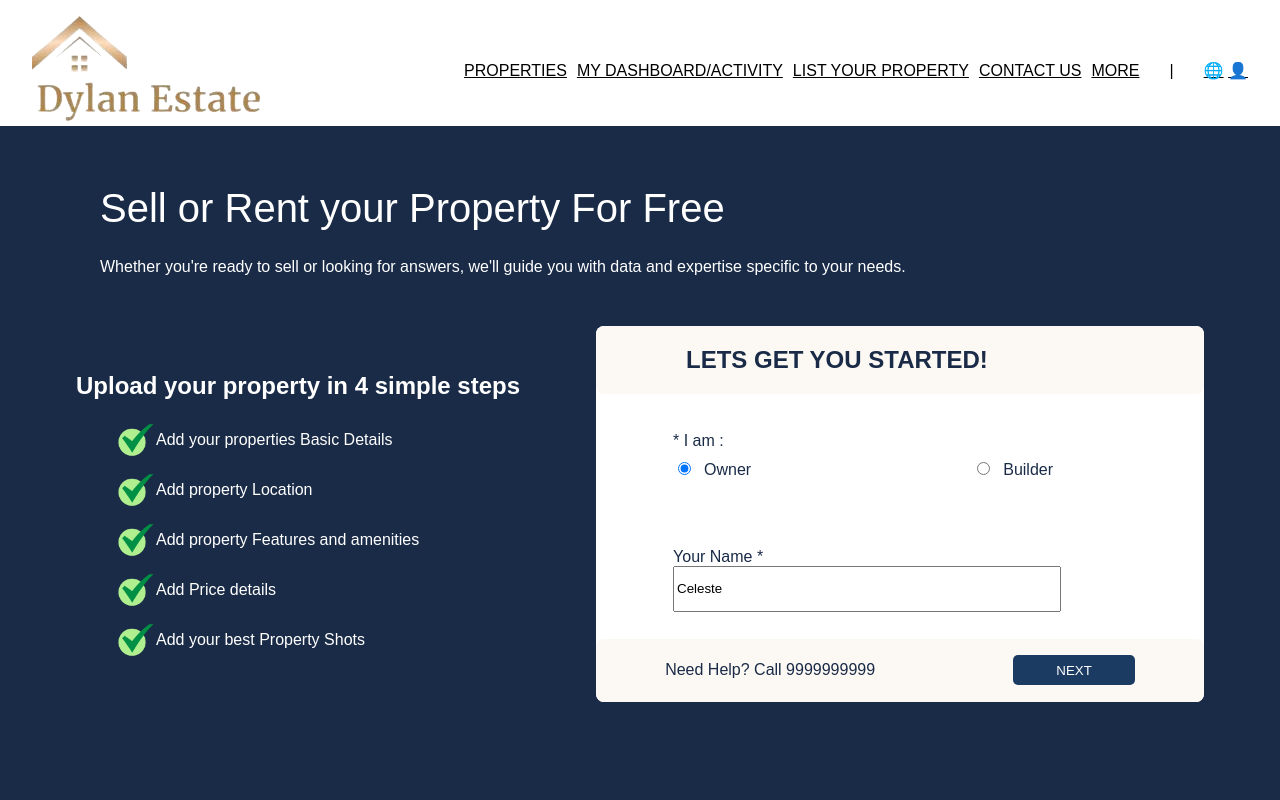
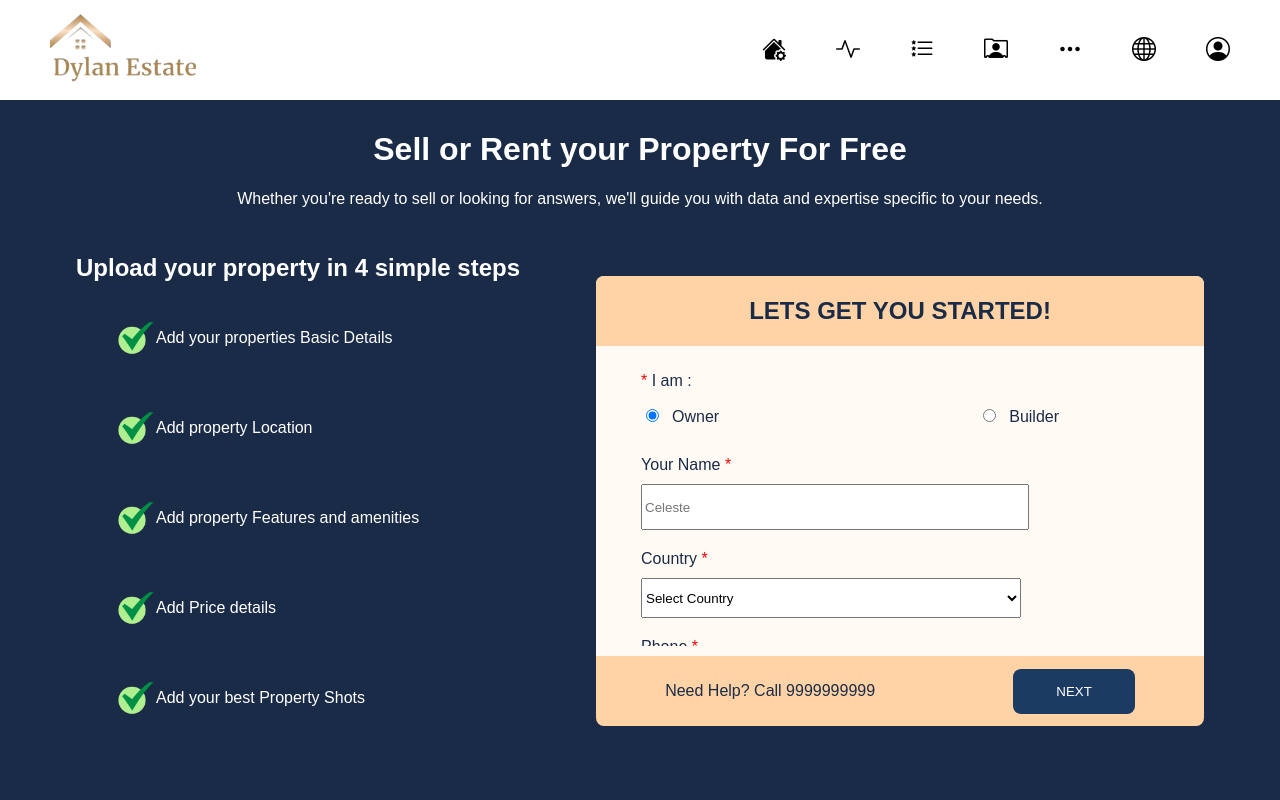
Before and after one commit to athawalesanket0/Real-Estate, a plain HTML site: page index.html in a window 1280 px wide. Drawn offline with nearby package versions, Linux system fonts and the light colour scheme.

Commit message:
Updated index page

```diff
--- a/index.css
+++ b/index.css
@@ -14,12 +14,11 @@ header {
     padding: 1rem 2rem;
     background-color: white;
     text-decoration: none;
-    padding: 16px 32px 0 32px;
-    /* column-gap: 100px; */
+    padding: 0 50px;
 }
 
-nav {
-    display: flex;
+.logo img {
+    width: 150px;
 }
 
 .header-nav {
@@ -31,34 +30,23 @@ nav {
 ul {
     display: flex;
     justify-content: space-between;
-    gap: 10px;
+    gap: 50px;
+    list-style: none;
 }
 
-ul a,
-a {
+ul a {
     color: black;
+    text-decoration: none;
 }
 
-main h1,
-main p {
-    padding-left: 100px;
-}
-
-main h1 {
-    margin-top: 60px;
-    font-size: 40px;
-    font-weight: 500;
-}
-
-main p {
-    margin-top: 10px;
-    margin-bottom: 50px;
+main .heading {
+    text-align: center;
+    padding: 10px 0;
 }
 
 .property {
     display: flex;
     justify-content: space-evenly;
-    margin-top: 2rem;
     align-items: center;
 }
 
@@ -73,71 +61,91 @@ main p {
     align-items: stretch;
 }
 
-.li {
+li {
     display: flex;
     align-items: center;
 }
 
 .form {
-    background-color: white;
+    background-color: #fffbf4;
     color: #1a2b47;
     padding: 2rem;
     border-radius: 8px;
     width: 608px;
-    height: 376px;
+    height: 415px;
     padding: 0;
 }
 
 .form-heading {
-    background: #FCF8F4;
+    background: #ffd3a6;
     width: 608px;
-    height: 68px;
+    height: 70px;
     margin: 0;
     display: flex;
     align-items: center;
-    border-radius: 8px;
-}
-
-.form-heading h2 {
-    padding-left: 90px;
+    justify-content: center;
+    border-radius: 8px 8px 0 0;
+    text-align: center;
 }
 
 .form-group {
     display: flex;
     flex-direction: column;
-    padding: 30px 0 30px 77px;
-    width: 518px;
-    height: 64px;
+    padding: 10px 45px 10px 45px;
+    width: auto;
     justify-content: space-evenly;
     align-items: stretch;
+}
+
+span {
+    color: red;
+}
+
+label,
+a {
+    margin-bottom: 10px;
 }
 
 .radio-group {
     display: flex;
     justify-content: space-between;
-    align-items: stretch;
-    width: 380px;
+    padding-right: 100px;
+    width: auto;
+}
+
+.radio {
+    display: flex;
+    align-items: baseline;
+    column-gap: 10px;
+}
+
+h4 {
+    padding-left: 77px;
 }
 
 .form-group-otp {
-    margin-top: 20px;
+    /* margin-top: 20px; */
     display: flex;
     align-items: center;
     flex-direction: column;
-    padding: 30px 0px 130px 68px;
-    width: 518px;
-    height: 64px;
+    padding: 85px 30px;
+    /* width: 518px; */
+    /* height: 64px; */
     justify-content: space-between;
     align-items: stretch;
     row-gap: 30px;
 }
 
+.otp-heading {
+    display: flex;
+    justify-content: space-around;
+    align-items: center;
+}
+
 .otp {
     display: flex;
-    width: 380px;
-    height: 64px;
-    justify-content: space-around;
-    align-items: stretch;
+    justify-content: center;
+    align-items: center;
 }
 
 #otp-input {
@@ -160,34 +168,45 @@ main p {
 }
 
 form {
-    height: 245px;
+    height: 300px;
     overflow-x: hidden;
     overflow-y: auto;
 }
 
 .footer {
     display: flex;
+    position: relative;
+    top: 10px;
 }
 
 .footer-details {
-    background: #FCF8F4;
+    background: #ffd3a6;
     width: 608px;
-    height: 63px;
+    height: 70px;
     margin: 0;
     display: flex;
     align-items: center;
     justify-content: space-around;
-    border-radius: 8px;
+    border-radius: 0 0 8px 8px;
 }
 
-.footer-details button {
+.footer-details button,
+.footer-details a {
     background: #1c3b63;
     color: #fff;
-    border-radius: 5px;
+    border-radius: 8px;
     width: 20%;
-    height: 30px;
+    height: 45px;
     border: none;
     cursor: pointer;
+    text-decoration: none;
+    text-align: center;
+}
+
+.footer-details a {
+    display: flex;
+    align-items: center;
+    justify-content: center;
 }
 
 .form {
--- a/index.html
+++ b/index.html
@@ -5,6 +5,7 @@
     <meta charset="UTF-8">
     <meta name="viewport" content="width=device-width, initial-scale=1.0">
     <title>Real Estate</title>
+    <link rel="stylesheet" href="https://cdn.jsdelivr.net/npm/bootstrap-icons@1.11.3/font/bootstrap-icons.min.css">
     <link rel="stylesheet" href="index.css">
 </head>
 
@@ -17,68 +18,80 @@
             <div class="header-nav">
                 <nav>
                     <ul>
-                        <div><a href="#">PROPERTIES</a></div>
-                        <div><a href="#">MY DASHBOARD/ACTIVITY</a></div>
-                        <div><a href="#">LIST YOUR PROPERTY</a></div>
-                        <div><a href="#">CONTACT US</a></div>
-                        <div><a href="#">MORE</a></div>
+                        <li>
+                            <h1><a href="#" title="Properties"><i class="bi bi-house-gear-fill"></i></a></h1>
+                        </li>
+                        <li>
+                            <h1><a href="#" title="Activity"><i class="bi bi-activity"></i></a></h1>
+                        </li>
+                        <li>
+                            <h1><a href="#" title="Property-list"><i class="bi bi-list-stars"></i></a></h1>
+                        </li>
+                        <li>
+                            <h1><a href="#" title="contact"><i class="bi bi-person-rolodex"></i></a></h1>
+                        </li>
+                        <li>
+                            <h1><a href="#" title="more"><i class="bi bi-three-dots"></i></a></h1>
+                        </li>
+                        <li>
+                            <h1><a href="#" title="ln"><i class="bi bi-globe"></i></a></h1>
+                        </li>
+                        <li>
+                            <h1><a href="#" title="user"><i class="bi bi-person-circle"></i></a></h1>
+                        </li>
                     </ul>
                 </nav>
-                <div>|</div>
-                <div class="user-actions">
-                    <a href="#" class="language-icon">🌐</a>
-                    <a href="#" class="user-icon">👤</a>
-                </div>
             </div>
         </header>
 
         <main>
-            <h1>Sell or Rent your Property For Free</h1>
-            <p>Whether you're ready to sell or looking for answers, we'll guide you with data and expertise specific to
-                your needs.</p>
-            <div class="content-wrapper">
+            <div class="heading">
+                <h1>Sell or Rent your Property For Free</h1>
+                <p>Whether you're ready to sell or looking for answers, we'll guide you with data and expertise specific
+                    to
+                    your needs.</p>
+            </div>
                 <div class="property">
                     <div class="steps">
-                        <div>
                             <h2>Upload your property in 4 simple steps</h2>
                             <ul>
-                                <div class="li"><img src="assets/right.png" alt="tick right" width="40px"
-                                        height="40px">Add your properties Basic Details</div>
-                                <div class="li"><img src="assets/right.png" alt="tick right" width="40px"
-                                        height="40px">Add property Location</div>
-                                <div class="li"><img src="assets/right.png" alt="tick right" width="40px"
-                                        height="40px">Add property Features and amenities</div>
-                                <div class="li"><img src="assets/right.png" alt="tick right" width="40px"
-                                        height="40px">Add Price details</div>
-                                <div class="li"><img src="assets/right.png" alt="tick right" width="40px"
-                                        height="40px">Add your best Property Shots</div>
+                                <li><img src="assets/right.png" alt="tick right" width="40px"
+                                        height="40px">Add your properties Basic Details</li>
+                                <li><img src="assets/right.png" alt="tick right" width="40px"
+                                        height="40px">Add property Location</li>
+                                <li><img src="assets/right.png" alt="tick right" width="40px"
+                                        height="40px">Add property Features and amenities</li>
+                                <li><img src="assets/right.png" alt="tick right" width="40px"
+                                        height="40px">Add Price details</li>
+                                <li><img src="assets/right.png" alt="tick right" width="40px"
+                                        height="40px">Add your best Property Shots</li>
                             </ul>
-                        </div>
                     </div>
+
                     <div class="form active" id="details-form">
                         <div class="form-heading">
                             <h2>LETS GET YOU STARTED!</h2>
                         </div>
                         <form>
                             <div class="form-group">
-                                <label>* I am :</label>
+                                <p><span>*</span> I am :</p>
                                 <div class="radio-group">
-                                    <div style="display: flex; align-items: baseline; column-gap: 10px;">
+                                    <div class="radio">
                                         <input type="radio" id="owner" name="userType" checked>
                                         <label for="owner">Owner</label>
                                     </div>
-                                    <div style="display: flex; align-items: baseline; column-gap: 10px;">
+                                    <div class="radio">
                                         <input type="radio" id="builder" name="userType">
                                         <label for="builder">Builder</label>
                                     </div>
                                 </div>
                             </div>
                             <div class="form-group">
-                                <label for="name">Your Name *</label>
-                                <input type="text" id="name" name="name" value="Celeste" required>
+                                <label for="name">Your Name <span>*</span></label>
+                                <input type="text" id="name" name="name" placeholder="Celeste" required>
                             </div>
                             <div class="form-group">
-                                <label for="country">Country *</label>
+                                <label for="country">Country <span>*</span></label>
                                 <select id="country" name="country" required>
                                     <option value="">Select Country</option>
                                     <option value="us">United States</option>
@@ -86,13 +99,13 @@
                                 </select>
                             </div>
                             <div class="form-group">
-                                <label for="phone">Phone *</label>
-                                <input type="tel" id="phone" name="phone" value="999-999-9999" required>
+                                <label for="phone">Phone <span>*</span></label>
+                                <input type="tel" id="phone" name="phone" placeholder="999-999-9999" required>
                             </div>
-                            <h4 style="padding-left: 77px;">OR</h4>
+                            <h4>OR</h4>
                             <div class="form-group">
-                                <label for="email">Email *</label>
-                                <input type="email" id="email" name="email" value="celeste@example.com" required>
+                                <label for="email">Email <span>*</span></label>
+                                <input type="email" id="email" name="email" placeholder="celeste@example.com" required>
                             </div>
                         </form>
                         <div class="footer">
@@ -108,24 +121,22 @@
                             <h2>LETS GET YOU STARTED!</h2>
                         </div>
                         <div class="form-group-otp">
-                            <div class="otp">
+                            <div class="otp-heading">
                                 <label>Enter OTP sent on 999-999-9999</label>
                                 <a href="#">Change</a>
                             </div>
-                            <div style="width: 362px; margin-left: 20px;">
-                                <input type="text" id="otp-input" class="otp-placeholder" readonly>
+                            <div class="otp">
+                                <input type="text" id="otp-input" class="otp-placeholder" title="otp" readonly>
                             </div>
                         </div>
                         <div class="footer">
                             <div class="footer-details">
                                 Need Help? Call 9999999999
-                                <button type="submit"><a style="color: white; text-decoration: none"
-                                        href="property.html">NEXT</a></button>
+                                <a href="property.html">NEXT</a>
                             </div>
                         </div>
                     </div>
                 </div>
-            </div>
         </main>
     </div>
 
```
